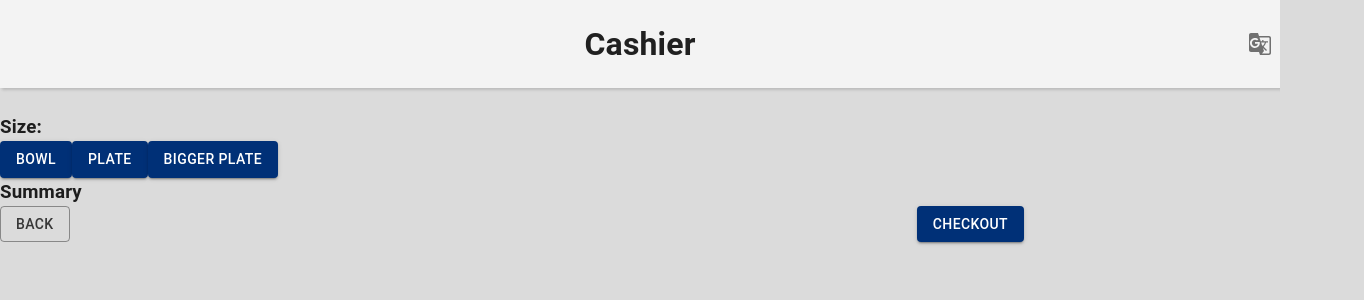
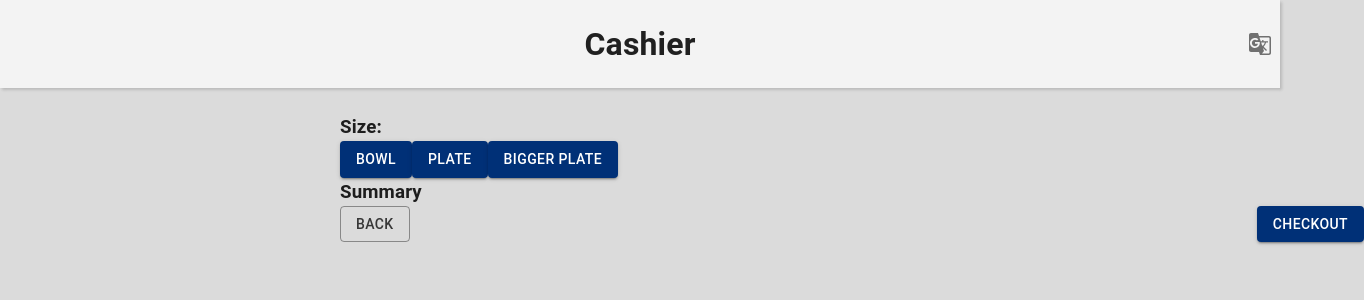
Before and after one commit to jdavstaff/Project3Docs, a React (Create React App) app in the folder frontend/: page /cashier in a window 1280 px wide. Shown: the top 300 px of the page, 1364 px wide, since content can reach past the window. Built offline with nearby package versions, Linux system fonts and the light colour scheme.

Commit message:
cashier and customer aligned in center

```diff
--- a/frontend/src/pages/cashier/Cashier.js
+++ b/frontend/src/pages/cashier/Cashier.js
@@ -1,16 +1,19 @@
 import Button from "@mui/material/Button";
+import Box from "@mui/material/Box"
 import { Link } from "react-router-dom";
 import Header from "../../components/Header";
 import OrderView from "../view/OrderView";
-import "../../styles/master.scss";
+import { Stack } from "@mui/material";
 
 export default function Cashier() {
   return (
     <div>
       <Header name={"Cashier"} />
-      <div className="content">
+      <Stack alignItems="center">
+      <Box sx={{ maxWidth: "sm", width: "70vw"}}>
         <OrderView user={"cashier"} />
-      </div>
+      </Box>
+      </Stack>
     </div>
   );
 }
--- a/frontend/src/pages/customer/Customer.js
+++ b/frontend/src/pages/customer/Customer.js
@@ -1,4 +1,4 @@
-import Button from "@mui/material/Button";
+import { Stack, Box} from "@mui/material";
 import { Link } from "react-router-dom";
 import { useUserInfo } from "../../contexts/UserContext";
 import Header from "../../components/Header";
@@ -10,10 +10,13 @@ export default function Customer() {
   return (
     <div>
       <Header name={"Customer"} />
-      <div className="content">
+
+      <Stack alignItems="center">
+      <Box sx={{ maxWidth: "sm", width: "70vw"}}>
         <OrderView user={"customer"} />
         <Mapper />
-      </div>
+      </Box>
+      </Stack>
     </div>
   );
 }
```
